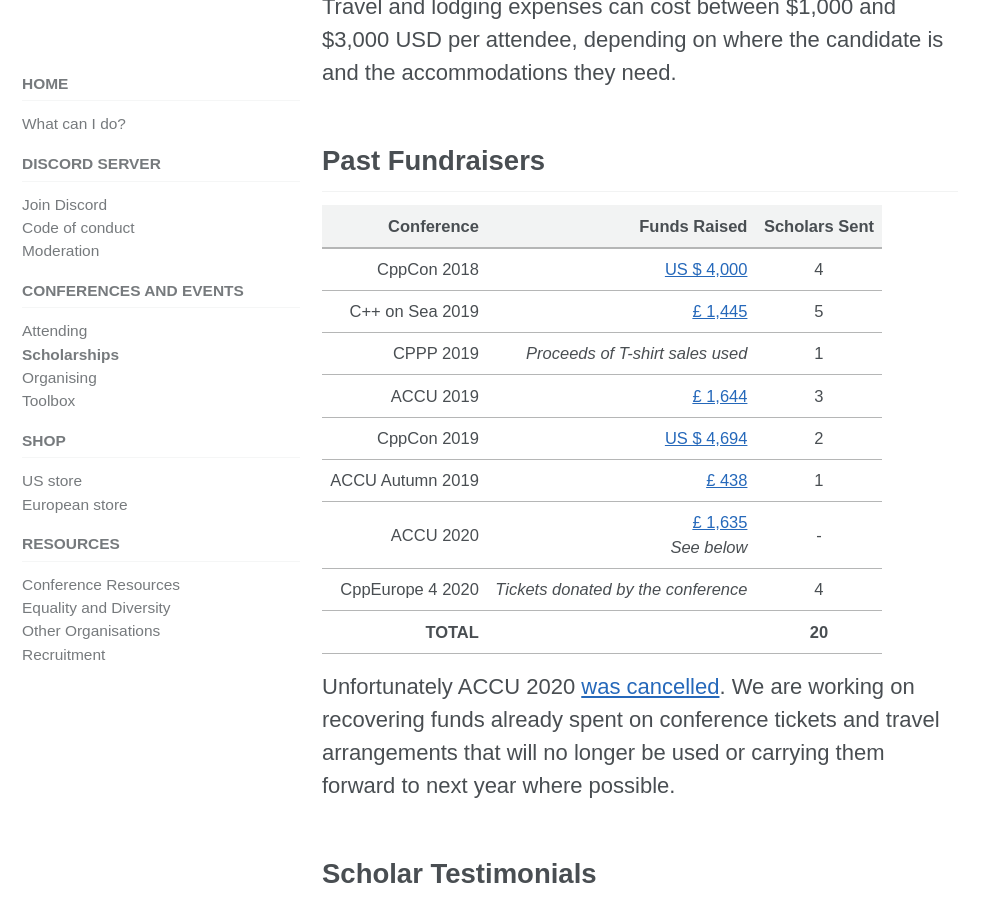
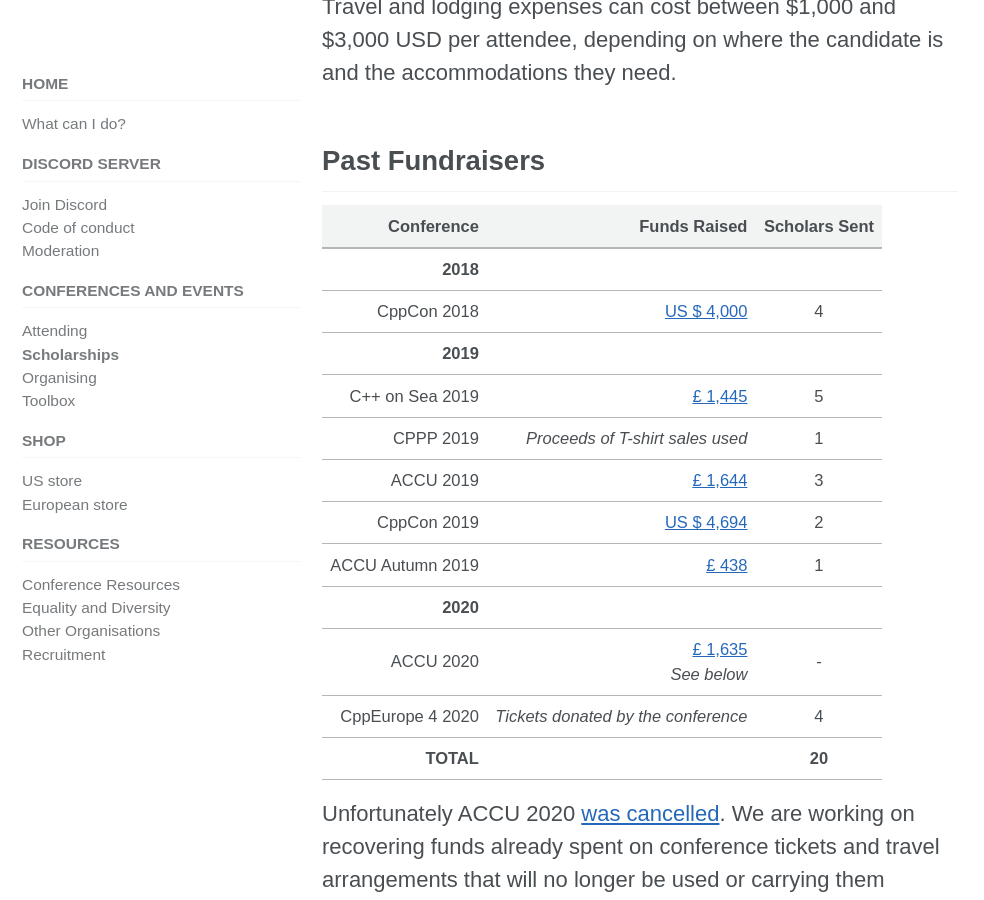
Before and after one commit to include-cpp/include-cpp.github.io, a Jekyll site: the page built from conferences/scholarships.md, in a window 1280 px wide and 900 px high, scrolled down 1123 px. Shown: the whole window, without its empty margins (0-984 px from the left). Built offline with Jekyll 4.4.1, drawn with Linux system fonts in a browser that asks for light colours; cached includes are drawn as plain includes; nearby versions of some CDN libraries.

Commit message:
Added year dividers in the 'Past Fundraisers' table
It's getting quite long now....

```diff
--- a/conferences/scholarships.md
+++ b/conferences/scholarships.md
@@ -28,12 +28,15 @@ Travel and lodging expenses can cost between $1,000 and $3,000 USD per attendee,
 
 | Conference       |                                                                      Funds Raised | Scholars Sent |
 |-----------------:|----------------------------------------------------------------------------------:|:-------------:|
+| **2018**         | &nbsp;                                                                            | &nbsp;        |
 |      CppCon 2018 |   [US $ 4,000](https://www.gofundme.com/f/sponsoring-women-cppcon-2018-attendees) |       4       |
+| **2019**         | &nbsp;                                                                            | &nbsp;        |
 |  C++ on Sea 2019 |    [£ 1,445](https://www.gofundme.com/f/cpp-on-sea-diversity-and-support-tickets) |       5       |
 |        CPPP 2019 |                                                  *Proceeds of T-shirt sales used* |       1       |
 |        ACCU 2019 |     [£ 1,644](https://www.gofundme.com/f/includecpp-diversity-conference-tickets) |       3       |
 |      CppCon 2019 | [US $ 4,694](https://www.gofundme.com/f/sponsoring-diverse-cppcon-2019-attendees) |       2       |
 | ACCU Autumn 2019 |                 [£ 438](https://www.gofundme.com/f/include-accu-autumn-conf-2019) |       1       |
+| **2020**         | &nbsp;                                                                            | &nbsp;        |
 |        ACCU 2020 |                 [£ 1,635](https://www.gofundme.com/f/include-scholarships-for-accu-spring-2020)<br> _See below_ |       -       |
 | CppEurope 4 2020 |                 *Tickets donated by the conference*                               |       4       |
 |-----------------:|----------------------------------------------------------------------------------:|:-------------:|
```
